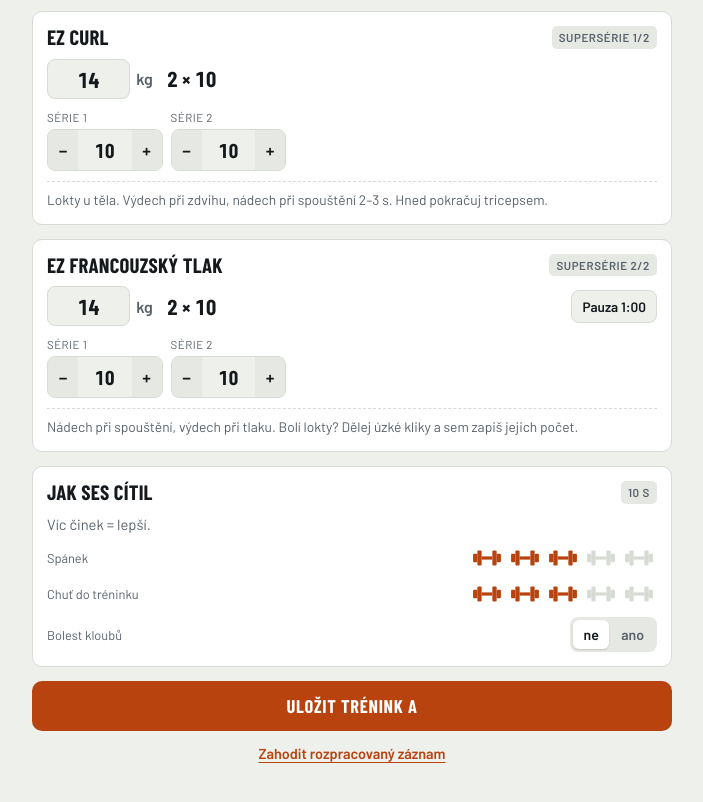
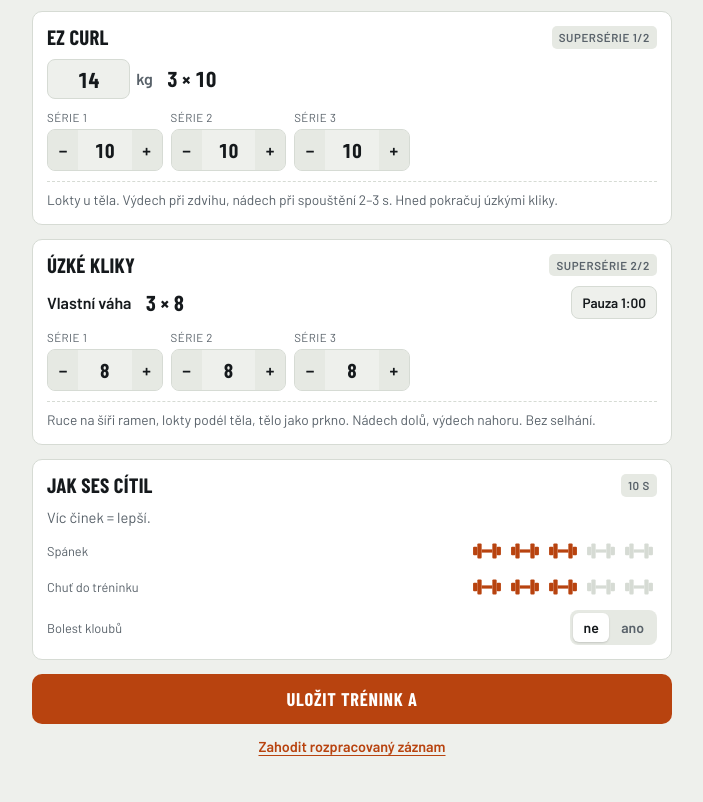
Before and after one commit to RiHa-84/garazovy-denik, a plain HTML site: page index.html in a window 1280 px wide. Shown: the part 1708-2510 px from the top of the page, without its empty margins (288-991 px from the left). Drawn offline with nearby package versions, Linux system fonts and the light colour scheme.

Commit message:
Triceps: úzké kliky místo francouzského tlaku, EZ curl 3 série
Co-Authored-By: Claude Opus 5.5 <noreply@anthropic.com>
Claude-Session: https://claude.ai/code/session_011oEFfWaFZsXK9RoSezm3LJ

```diff
--- a/index.html
+++ b/index.html
@@ -169,10 +169,11 @@ const EX = {
     cue:'Nádech dole, zadrž při tahu, výdech při stisku lopatek. Trup se nehýbe, jinak je váha moc.'},
   ohpA:{name:'Military press',type:'bar',sets:2,min:5,max:8,inc:2.5,start:37.5,t0:8,rest:90,pain:true,tag:'lehčí',
     cue:'Zpevni hýždě a břicho, nádech dole, výdech nahoře. Opakování s pomocí nohou se nepočítá, zapiš jen čistá.'},
-  curl:{name:'EZ curl',type:'ez',sets:2,min:10,max:15,inc:1,start:14,t0:10,cap:14,rest:0,tag:'supersérie 1/2',
-    cue:'Lokty u těla. Výdech při zdvihu, nádech při spouštění 2–3 s. Hned pokračuj tricepsem.'},
-  tri:{name:'EZ francouzský tlak',type:'ez',sets:2,min:10,max:15,inc:1,start:14,t0:10,cap:14,rest:60,tag:'supersérie 2/2',
-    cue:'Nádech při spouštění, výdech při tlaku. Bolí lokty? Dělej úzké kliky a sem zapiš jejich počet.'},
+  curl:{name:'EZ curl',type:'ez',sets:3,min:10,max:15,inc:1,start:14,t0:10,cap:14,rest:0,tag:'supersérie 1/2',
+    cue:'Lokty u těla. Výdech při zdvihu, nádech při spouštění 2–3 s. Hned pokračuj úzkými kliky.'},
+  tri:{name:'Úzké kliky',type:'stage',sets:3,min:8,max:10,t0:8,rest:60,tag:'supersérie 2/2',
+    stages:['Vlastní váha','Vesta 4 kg','Vesta 4 kg · nohy na lavici','Vesta + lavice · spouštění 3 s'],
+    cue:'Ruce na šíři ramen, lokty podél těla, tělo jako prkno. Nádech dolů, výdech nahoru. Bez selhání.'},
   dl:{name:'Mrtvý tah',type:'dl',sets:3,min:4,max:6,inc:2.5,start:92.5,t0:5,rest:150,pain:true,rir2:true,
     cue:'Každé opakování znovu nastavit. Nádech do břicha a zpevnit, výdech nahoře. Zpomaluje se tempo? Nepřidávej.'},
   ohpB:{name:'Military press',type:'bar',sets:3,min:5,max:8,inc:2.5,start:42.5,t0:6,rest:120,pain:true,
```
